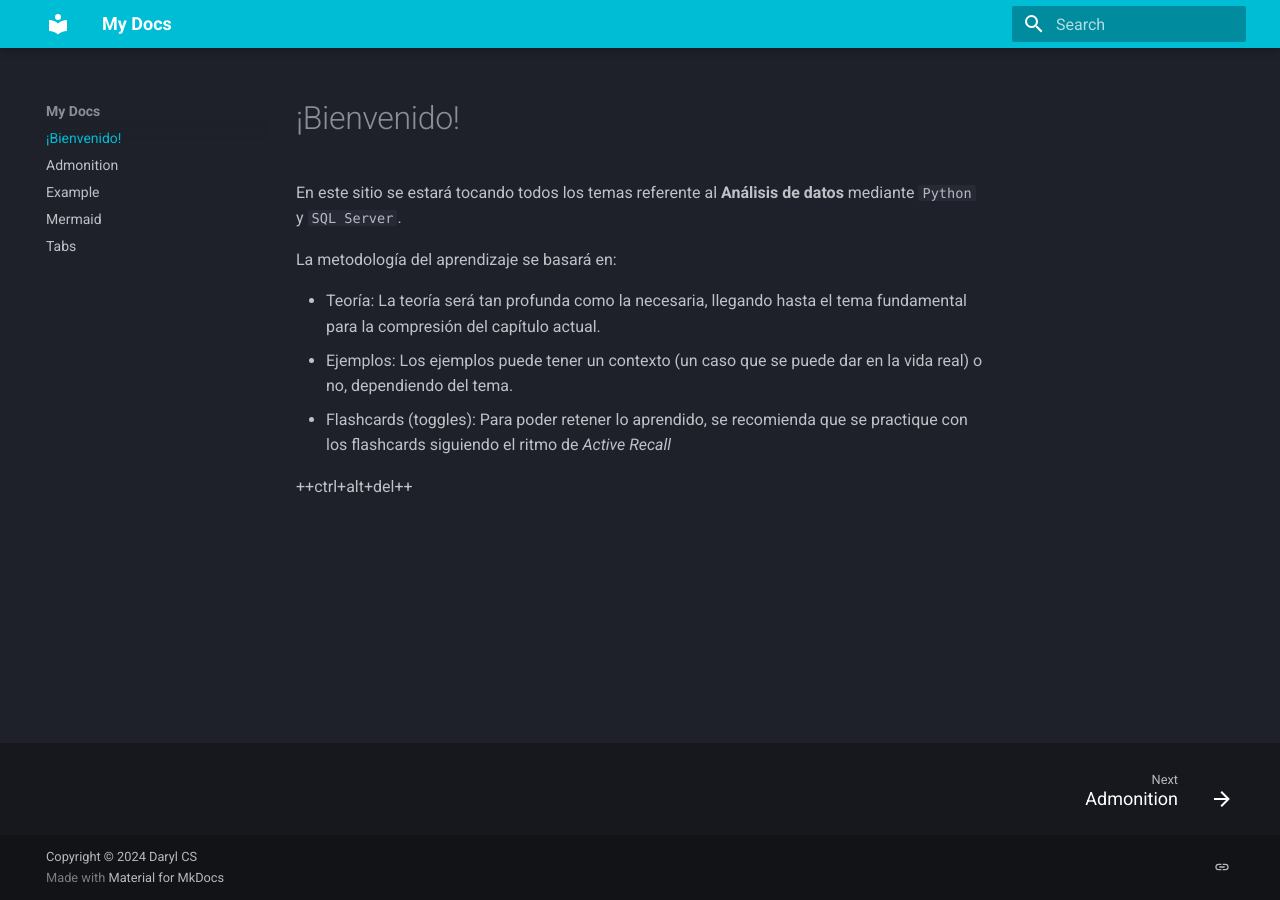
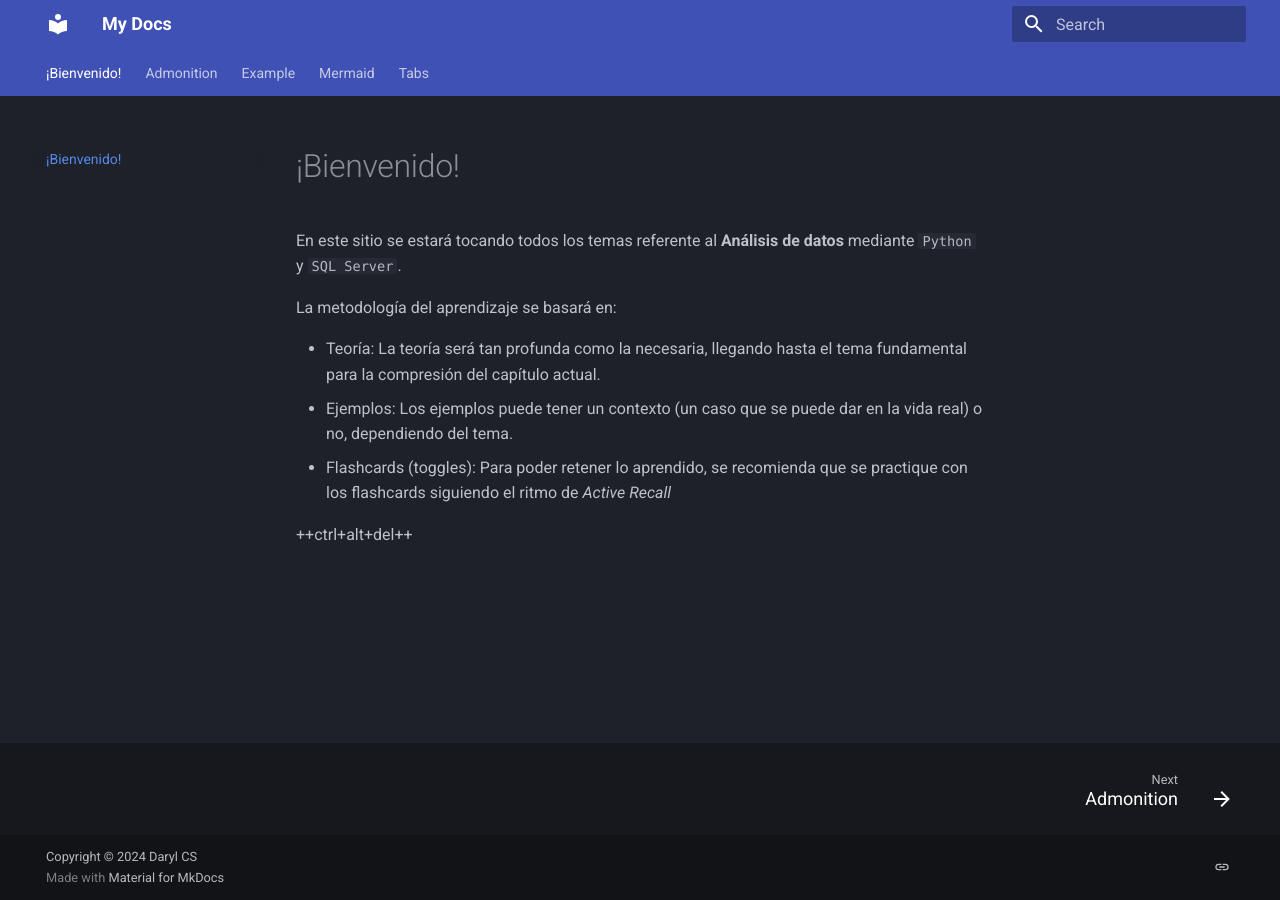
Before and after one commit to darylcs2325/mkdocs-courses, an MkDocs documentation site: the page built from docs/index.md, in a window 1280 px wide. Built offline with MkDocs 1.6.1 and Material for MkDocs 9.7.7, drawn with Linux system fonts in a browser that asks for light colours; some web fonts are replaced.

Commit message:
settings

```diff
--- a/mkdocs.yml
+++ b/mkdocs.yml
@@ -7,12 +7,13 @@ theme:
     code: Red Hat Mono
   palette:
     scheme: slate
-    primary: cyan
+    primary: indigo
     accent: orange
   features:
     - content.code.copy
     - content.code.select
     - navigation.footer
+    - navigation.tabs
 markdown_extensions:
   - attr_list
   - pymdownx.emoji:
```
